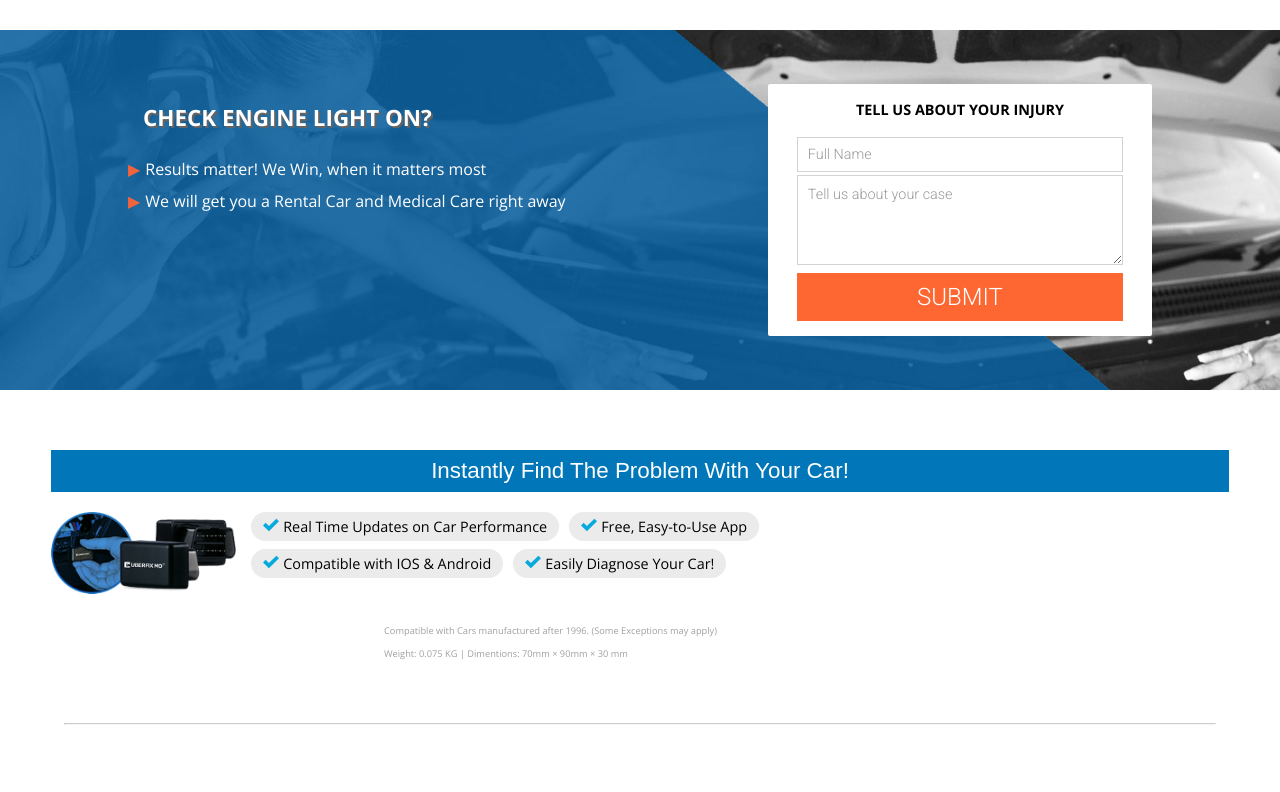
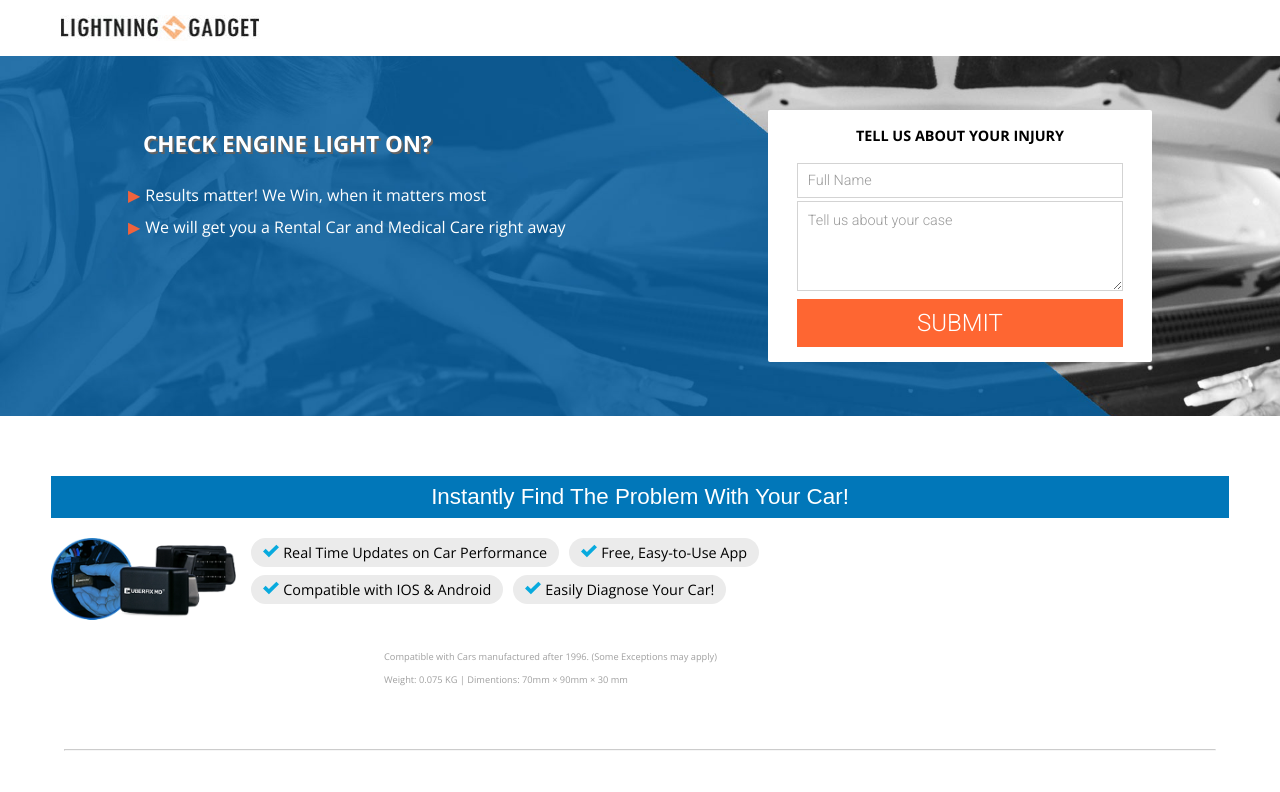
Before and after one commit to austinschroeder/amasa-task2, a plain HTML site: page index.html in a window 1280 px wide. Shown: the top 792 px of the page. Drawn offline with nearby package versions, Linux system fonts and the light colour scheme; the site is published under a folder, as on GitHub Pages, so addresses that start at the root find nothing.

Commit message:
fix logo file ref

```diff
--- a/index.html
+++ b/index.html
@@ -13,7 +13,7 @@
 <body>
   <!-- <img class="mobile-ref" src="/size-ref/Mobile.jpeg" alt=""> -->
   <header>
-    <img class='logo' src="/assets/logo.jpeg" alt="">
+    <img class='logo' src="assets/logo.jpeg" alt="">
   </header>
 
   <div class="bg-hero">
```
